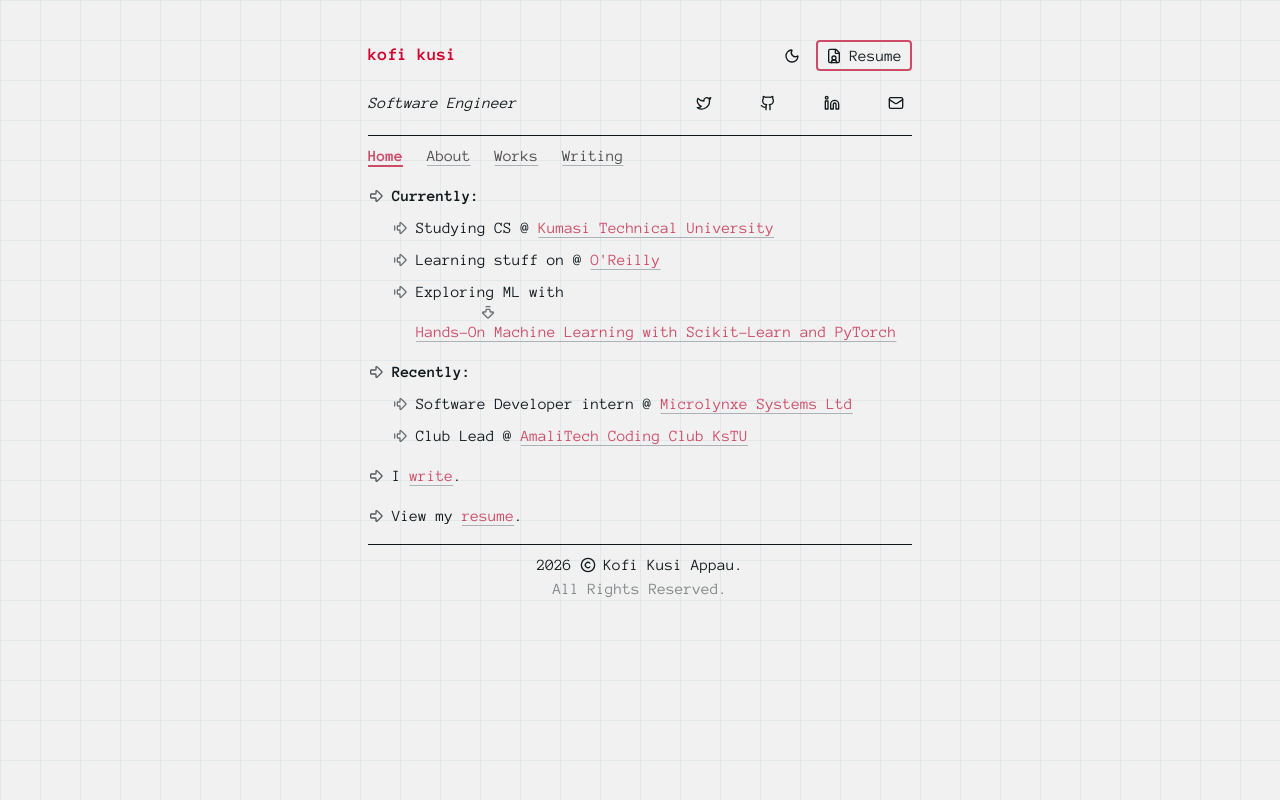
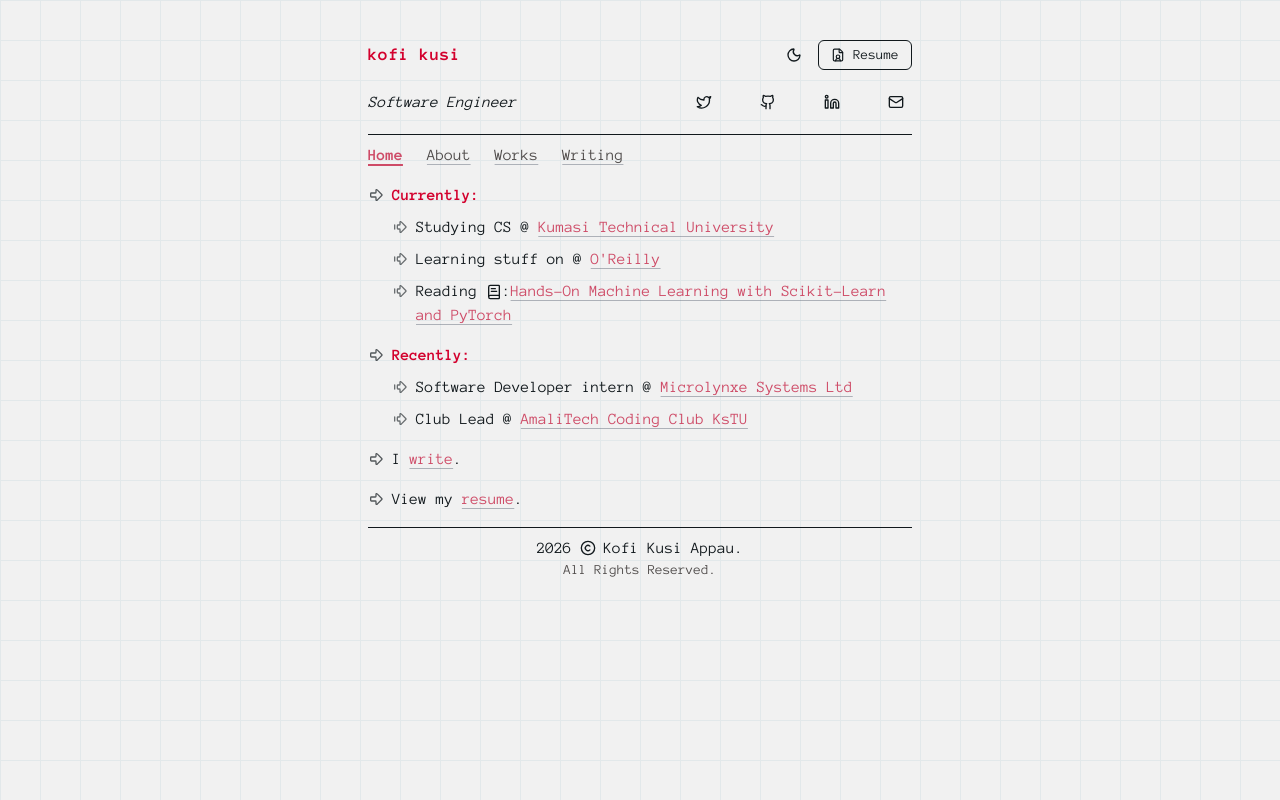
Before and after one commit to kofi-kusi/me-v1, a Next.js app: page / in a window 1280 px wide. Built offline with nearby package versions, Linux system fonts and the light colour scheme.

Commit message:
minor changes

```diff
--- a/src/components/home/status.tsx
+++ b/src/components/home/status.tsx
@@ -1,13 +1,13 @@
 import { CustomListItem, CustomList } from "../ui/custom-list";
 import Link from "next/link";
-import { ArrowBigDownDash } from "lucide-react";
+import { BookText } from "lucide-react";
 export default function Status() {
   return (
     <div>
       <section className="my-4">
         <CustomList>
           <CustomListItem>
-            <p className="font-bold">Currently:</p>
+            <p className="font-bold text-primary">Currently:</p>
           </CustomListItem>
           <CustomListItem isSubItem>
             Studying CS @{" "}
@@ -22,15 +22,11 @@ export default function Status() {
             </Link>
           </CustomListItem>
           <CustomListItem isSubItem>
-            Exploring ML with
-            <ArrowBigDownDash
-              size={16}
-              className="text-foreground opacity-60 ml-16"
-            />
+            Reading <BookText size={16} className="inline"/>:
             <Link
               href="https://learning.oreilly.com/library/view/hands-on-machine-learning/9798341607972/"
               target="_blank"
-            >
+              >
               Hands-On Machine Learning with Scikit-Learn and PyTorch
             </Link>
           </CustomListItem>
@@ -40,7 +36,7 @@ export default function Status() {
       <section className="my-4">
         <CustomList>
           <CustomListItem>
-            <p className="font-bold">Recently:</p>
+            <p className="font-bold text-primary">Recently:</p>
           </CustomListItem>
           <CustomListItem isSubItem>
             Software Developer intern @{" "}
--- a/src/components/ui/custom-list.tsx
+++ b/src/components/ui/custom-list.tsx
@@ -20,10 +20,10 @@ export function CustomListItem({ children, isSubItem }: CustomListItemProps) {
         <li className={`flex justify-center w-fit gap-2 transition-all duration-300 hover:translate-x-2 group ${isSubItem ? "ml-6" : ""}`}>
           {
             isSubItem ? (
-              <ArrowBigRightDash size={16} className="mt-1 flex-shrink-0 transition-all duration-300 group-hover:rotate-[20deg] text-foreground opacity-60"/>
+              <ArrowBigRightDash size={16} className="mt-1 flex-shrink-0 transition-all duration-300 group-hover:rotate-[20deg] opacity-60"/>
             ) : (
 
-              <ArrowBigRight size={16} className="mt-1 flex-shrink-0 transition-all duration-300 group-hover:rotate-[20deg] text-foreground opacity-70"/>
+              <ArrowBigRight size={16} className="mt-1 flex-shrink-0 transition-all duration-300 group-hover:rotate-[20deg] opacity-70"/>
             )
           }
           <span>{children}</span>
--- a/src/components/ui/footer.tsx
+++ b/src/components/ui/footer.tsx
@@ -13,7 +13,7 @@ export default function Footer() {
           </span>
           Kofi Kusi Appau.
         </p>
-        <p className="text-foreground opacity-50">All Rights Reserved.</p>
+        <p className="text-muted-foreground text-sm">All Rights Reserved.</p>
       </div>
     </footer>
   );
--- a/src/components/ui/header.tsx
+++ b/src/components/ui/header.tsx
@@ -11,12 +11,14 @@ export default function Header() {
   return (
     <header>
       <div className="flex justify-between">
-        <h1 className="font-black text-lg text-primary">kofi kusi</h1>
+        <h1 className="font-black text-lg text-primary tracking-wide">
+          <Link href="/">kofi kusi</Link>
+        </h1>
         <div className="flex gap-4 items-center">
           <ThemeToggle />
-          <Link href="resume.pdf" className="hover:text-primary">
-            <div className="flex items-center gap-2 border-2 border-primary-hover rounded-sm px-2 py-[1.5px]">
-              <FileUser size={16} />
+          <Link href="/resume.pdf" className="hover:text-primary-hover">
+            <div className="flex items-center gap-2 border border-border rounded-md px-3 py-1 text-sm transition-all duration-300 hover:border-primary hover:shadow-[0_0_12px_rgba(0,85,255,0.2)]">
+              <FileUser size={14} />
               Resume
             </div>
           </Link>
--- a/src/components/writing/article-card.tsx
+++ b/src/components/writing/article-card.tsx
@@ -1,24 +1,29 @@
-import Link from "next/link"
+import Link from "next/link";
 
 interface ArticleMetadata {
-    title: string
-    date: string
-    subject: string
-    wordCount: number
-    filename: string
-    slug: string
-
+  title: string;
+  date: string;
+  subject: string;
+  wordCount: number;
+  filename: string;
+  slug: string;
 }
 
-export default function ArticleCard({ title, slug, date, subject } : Partial<ArticleMetadata>) {
-    return (
-        <article>
-            <Link href={`/writing/${slug}`}>
-            <h1>{title}</h1>
-            <p>{date}</p>
-            <p>{subject}</p>
-            </Link>
-        </article>
-    )
-
+export default function ArticleCard({
+  title,
+  slug,
+  date,
+  subject,
+}: Partial<ArticleMetadata>) {
+  return (
+    <article className="group p-3 -mx-3 rounded-lg transition-all duration-300 hover:bg-[var(--glow)]">
+      <Link href={`/writing/${slug}`} className="block">
+        <h1 className="font-bold group-hover:text-primary transition-colors duration-300">
+          {title}
+        </h1>
+        <p className="text-muted-foreground text-sm">{date}</p>
+        <p className="text-muted-foreground text-sm">{subject}</p>
+      </Link>
+    </article>
+  );
 }
```
